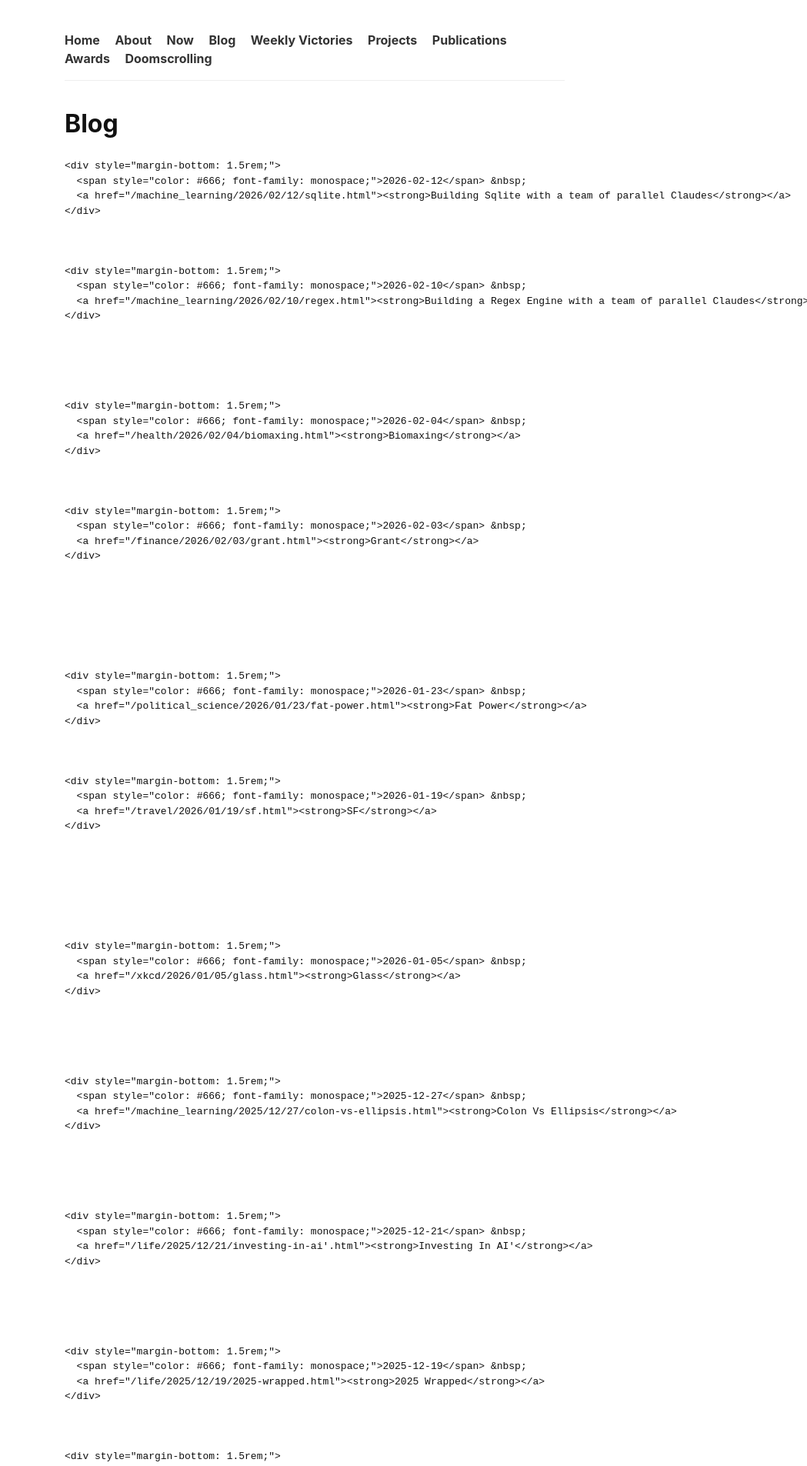
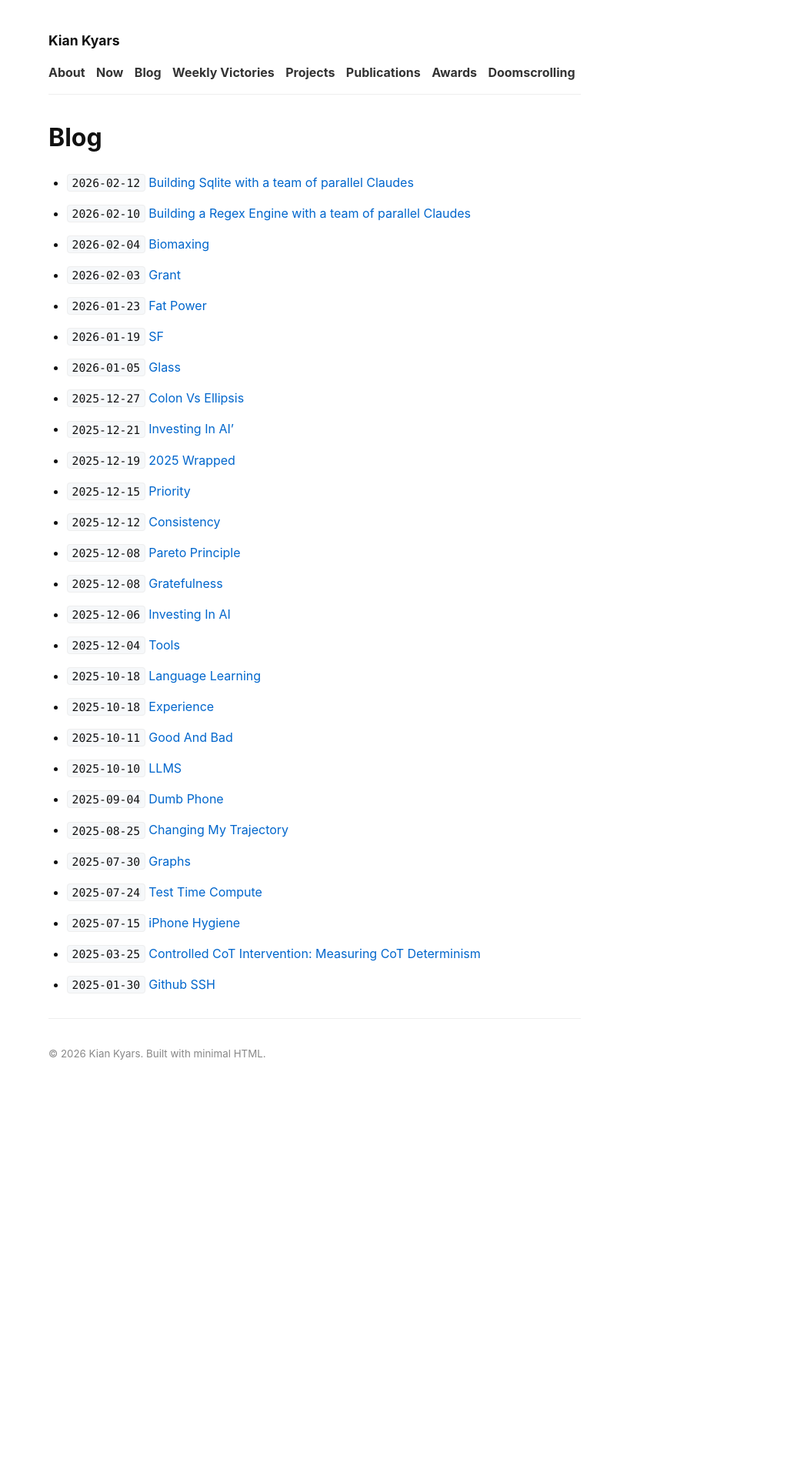
Before and after one commit to kiankyars/kiankyars.github.io, a Jekyll site: the page built from blog.md, in a window 1280 px wide. Shown: the top 1905 px of the page at 77% size, without its empty margins (231-1280 px from the left). Built offline with Jekyll 4.4.1, drawn with Linux system fonts in a browser that asks for light colours; after the commit the page ends 1420 px from its top, so only the background shows below that; some of the changed text lies outside the part shown.

Commit message:
codex-5.3 refactor

```diff
--- a/_layouts/default.html
+++ b/_layouts/default.html
@@ -5,31 +5,111 @@
   <meta name="viewport" content="width=device-width, initial-scale=1.0">
   <title>{{ page.title }}{% if page.title %} | {% endif %}Kian Kyars</title>
   <style>
+    :root {
+      --content-width: 720px;
+      --text: #111;
+      --muted: #666;
+      --border: #eee;
+      --link: #0066cc;
+      --code-bg: #f6f8fa;
+    }
+
+    * {
+      box-sizing: border-box;
+    }
+
     body {
       font-family: -apple-system, BlinkMacSystemFont, "Segoe UI", Roboto, Helvetica, Arial, sans-serif;
       line-height: 1.5;
-      max-width: 650px;
+      max-width: var(--content-width);
       margin: 40px auto;
-      padding: 0 10px;
-      color: #111;
+      padding: 0 14px;
+      color: var(--text);
       background: #fff;
+      overflow-wrap: break-word;
     }
-    a { color: #0066cc; text-decoration: none; }
+
+    a { color: var(--link); text-decoration: none; }
     a:hover { text-decoration: underline; }
-    nav { margin-bottom: 2rem; border-bottom: 1px solid #eee; padding-bottom: 1rem; }
-    nav a { margin-right: 15px; font-weight: bold; color: #333; }
+
+    .site-title {
+      display: inline-block;
+      margin-bottom: 1rem;
+      font-size: 1.1rem;
+      font-weight: 700;
+      color: var(--text);
+    }
+
+    nav {
+      margin-bottom: 2rem;
+      border-bottom: 1px solid var(--border);
+      padding-bottom: 1rem;
+      display: flex;
+      flex-wrap: wrap;
+      gap: 0.35rem 0.9rem;
+    }
+
+    nav a {
+      font-weight: 700;
+      color: #333;
+    }
+
     h1, h2, h3 { margin-top: 2rem; }
-    hr { border: 0; border-top: 1px solid #eee; margin: 2rem 0; }
-    blockquote { border-left: 3px solid #eee; padding-left: 1rem; color: #666; font-style: italic; }
+    hr { border: 0; border-top: 1px solid var(--border); margin: 2rem 0; }
+    blockquote { border-left: 3px solid var(--border); padding-left: 1rem; color: var(--muted); font-style: italic; }
     small { color: #888; }
     ul { padding-left: 1.5rem; }
     li { margin-bottom: 0.5rem; }
+
+    img {
+      max-width: 100%;
+      height: auto;
+      display: block;
+    }
+
+    pre {
+      background: var(--code-bg);
+      border: 1px solid var(--border);
+      border-radius: 6px;
+      padding: 0.75rem 0.9rem;
+      overflow-x: auto;
+      -webkit-overflow-scrolling: touch;
+    }
+
+    code, pre code {
+      font-family: ui-monospace, SFMono-Regular, Menlo, Monaco, Consolas, "Liberation Mono", "Courier New", monospace;
+      font-size: 0.92em;
+    }
+
+    :not(pre) > code {
+      background: var(--code-bg);
+      border-radius: 4px;
+      padding: 0.12rem 0.35rem;
+      border: 1px solid var(--border);
+    }
+
+    table {
+      display: block;
+      width: 100%;
+      max-width: 100%;
+      overflow-x: auto;
+      border-collapse: collapse;
+      margin: 1rem 0;
+    }
+
+    th, td {
+      border: 1px solid var(--border);
+      padding: 0.45rem 0.6rem;
+      text-align: left;
+      white-space: nowrap;
+    }
   </style>
 </head>
 <body>
 
+  <a class="site-title" href="/">Kian Kyars</a>
+
   <nav>
-    <a href="/">Home</a>
     <a href="/about/">About</a>
     <a href="/now/">Now</a>
     <a href="/blog/">Blog</a>
--- a/blog.md
+++ b/blog.md
@@ -4,11 +4,8 @@ title: Blog
 permalink: /blog/
 ---
 
-{% for post in site.posts %}
-  {% if post.path contains "_posts/blog/" %}
-    <div style="margin-bottom: 1.5rem;">
-      <span style="color: #666; font-family: monospace;">{{ post.date | date: "%Y-%m-%d" }}</span> &nbsp;
-      <a href="{{ post.url | relative_url }}"><strong>{{ post.title }}</strong></a>
-    </div>
-  {% endif %}
+{% assign blog_posts = site.posts | where_exp: "post", "post.path contains '_posts/blog/'" %}
+
+{% for post in blog_posts %}
+- `{{ post.date | date: "%Y-%m-%d" }}` [{{ post.title }}]({{ post.url | relative_url }})
 {% endfor %}
--- a/weekly-victories.md
+++ b/weekly-victories.md
@@ -4,11 +4,8 @@ title: Weekly Victories
 permalink: /weekly-victories/
 ---
 
-{% for post in site.posts %}
-  {% if post.path contains "_posts/weekly-victories/" %}
-    <div style="margin-bottom: 1rem;">
-      <span style="color: #666; font-family: monospace;">{{ post.date | date: "%Y-%m-%d" }}</span> &nbsp;
-      <a href="{{ post.url | relative_url }}"><strong>Victory Log</strong></a>
-    </div>
-  {% endif %}
+{% assign victory_posts = site.posts | where_exp: "post", "post.path contains '_posts/weekly-victories/'" %}
+
+{% for post in victory_posts %}
+- `{{ post.date | date: "%Y-%m-%d" }}` [{{ post.title }}]({{ post.url | relative_url }})
 {% endfor %}
```
Also changed, not shown: _config.yml (deleted, +0 -11 lines).
